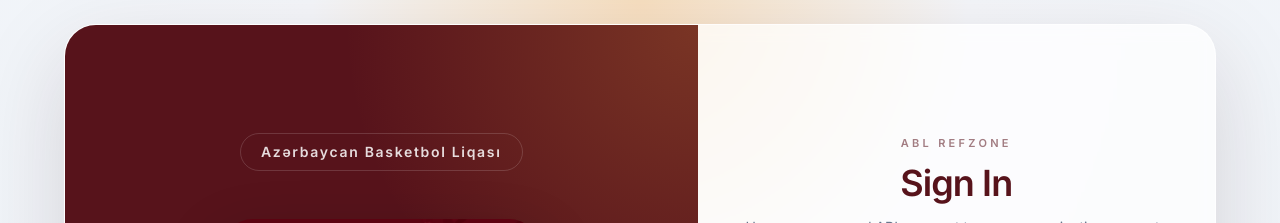
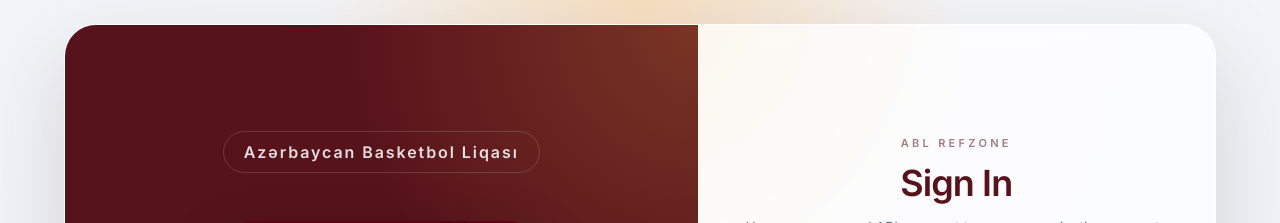
Before and after one commit to n1cheey/RefereeZone, a React (Vite) app: page / in a window 1280 px wide. Shown: the top 223 px of the page. Built offline with nearby package versions, Linux system fonts and the light colour scheme; a web font is replaced by a local one.

Commit message:
Expand front

```diff
--- a/components/Login.tsx
+++ b/components/Login.tsx
@@ -48,7 +48,7 @@ const Login: React.FC<LoginProps> = ({ onLogin }) => {
         <section className="relative hidden overflow-hidden bg-[#57131b] p-10 text-white lg:flex lg:flex-col lg:justify-center">
           <div className="absolute inset-0 bg-[radial-gradient(circle_at_top_right,rgba(232,160,68,0.24),transparent_36%),radial-gradient(circle_at_bottom_left,rgba(255,255,255,0.08),transparent_34%)]" />
           <div className="relative mx-auto flex max-w-md flex-col items-center text-center">
-            <div className="inline-flex rounded-full border border-white/15 bg-white/8 px-5 py-2 text-sm font-semibold tracking-[0.12em] text-white/85">
+            <div className="inline-flex rounded-full border border-white/15 bg-white/8 px-5 py-2 text-base font-semibold tracking-[0.12em] text-white/85">
               Azərbaycan Basketbol Liqası
             </div>
             <div className="mt-12 flex max-w-md flex-col items-center text-center">
```
